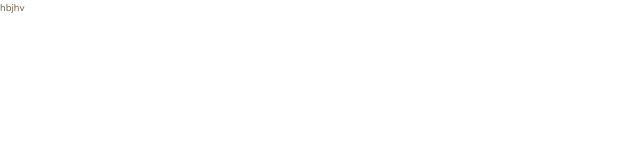
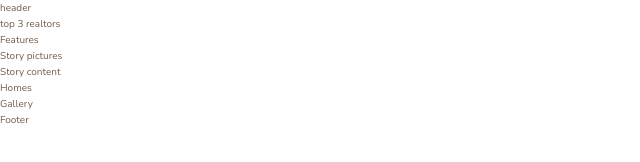
Before and after one commit to simozan/Nexter, a website: page index.html in a window 1280 px wide. Shown: the whole page, without its empty margins (0-640 px from the left). Drawn offline with nearby package versions, Linux system fonts and the light colour scheme; files that its build step writes are made by us from their sources.

Commit message:
structure update

```diff
--- a/index.html
+++ b/index.html
@@ -12,6 +12,30 @@
         <title>nexter &mdash; your home, your freedom</title>
     </head>
     <body class="container">
-        <div>hbjhv</div>
+        <div class="sidebar"></div>
+        <header class="header">
+            header
+        </header>
+<div class="realtors">
+    top 3 realtors
+</div>
+<section class="features">
+   Features
+</section>
+<div class="story__pictures">
+Story pictures
+</div>
+<div class="story__content">
+Story content
+</div>
+<section class="homes">
+    Homes
+</section>
+<section class="gallery">
+    Gallery
+</section>
+<footer class="footer">
+    Footer
+</footer>
     </body>
 </html>
```
